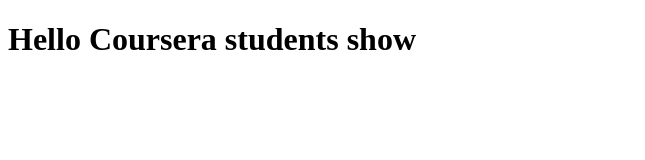
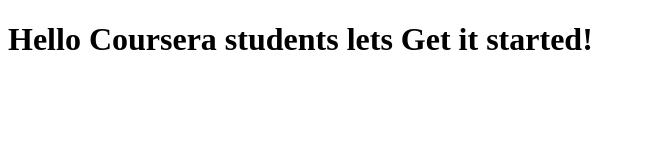
Before and after one commit to Stalbek/sr-test, a plain HTML site: page index.html in a window 1280 px wide. Shown: the whole page, without its empty margins (0-645 px from the left). Drawn offline with Linux system fonts and the light colour scheme.

Commit message:
First web file 2.

```diff
--- a/index.html
+++ b/index.html
@@ -5,6 +5,6 @@
     <title>Hello Coursera</title>
   </head>
   <body>
-    <h1>Hello Coursera students show</h1>
+    <h1>Hello Coursera students lets Get it started!</h1>
   </body>
 </html>
```
